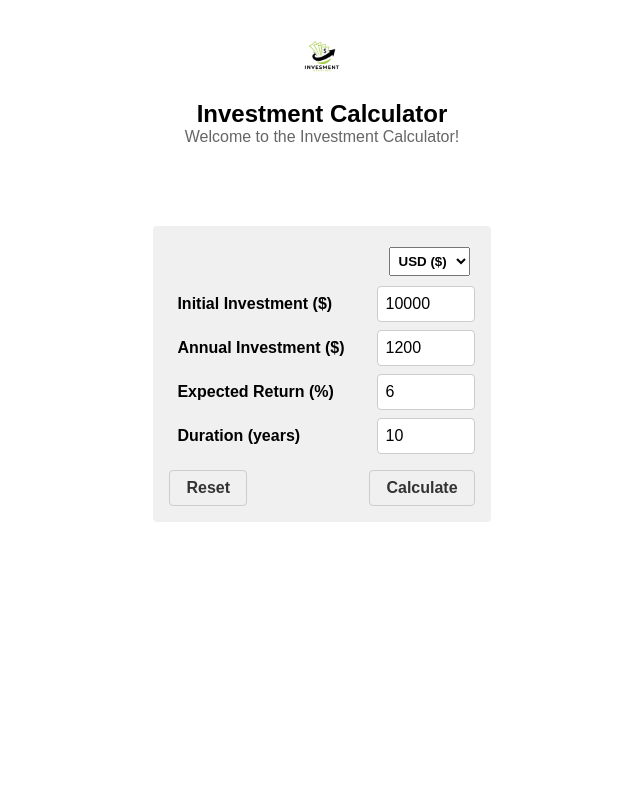
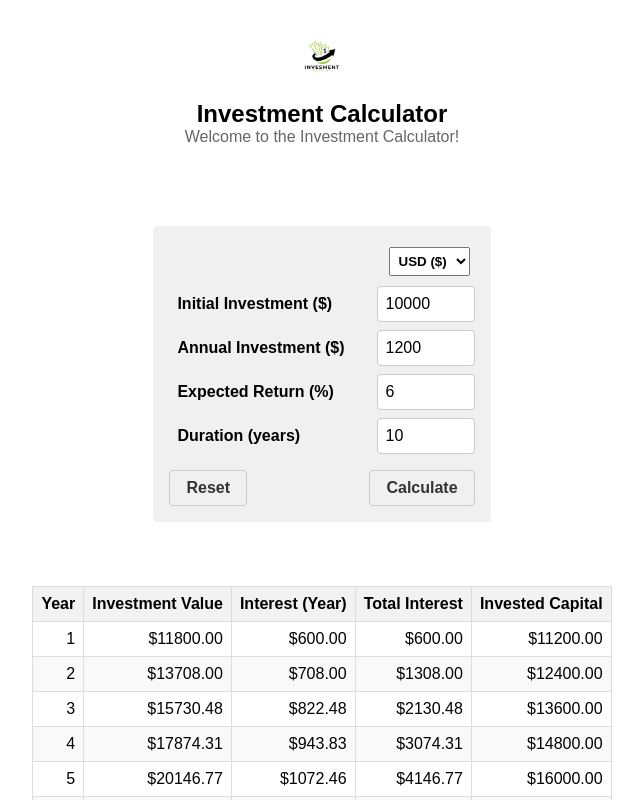
Before and after one commit to AbsoluteMassive/invest-calc-app, a React (Vite) app: page / in a window 1280 px wide. Both pictures are taken after a click on the button "Calculate". Shown: the top 800 px of the page, without its empty margins (318-961 px from the left). Built offline with nearby package versions, Linux system fonts and the light colour scheme.

Commit message:
Added investment calculation logic and output display

```diff
--- a/src/App.jsx
+++ b/src/App.jsx
@@ -1,6 +1,8 @@
 import Header from "./componets/Header";
 import logo from "../src/assets/investLogo.png";
 import UserInput from "./componets/UserInput";
+import Output from "./componets/Output";
+import { calculateInvestmentResults } from "./util/inv";
 import { useState } from "react";
 function App() {
   const [userInput, setUserInput] = useState({
@@ -9,6 +11,36 @@ function App() {
     expectedReturn: 6,
     duration: 10,
   });
+  const [resultData, setResultData] = useState([]);
+  const [error, setError] = useState(null);
+  const [currency, setCurrency] = useState("USD");
+  const [submittedCurrency, setSubmittedCurrency] = useState("USD");
+
+  const handleSubmit = (e) => {
+    e.preventDefault();
+    if (
+      +userInput.initialInvestment <= 0 ||
+      +userInput.annualInvestment <= 0 ||
+      +userInput.expectedReturn <= 0 ||
+      +userInput.duration <= 0
+    ) {
+      setError("Please enter valid positive values for all fields.");
+      return;
+    }
+    if (+userInput.duration > 100) {
+      setError("Duration should not exceed 100 years.");
+      return;
+    }
+    const result = calculateInvestmentResults({
+      initialInvestment: +userInput.initialInvestment,
+      annualInvestment: +userInput.annualInvestment,
+      expectedReturn: +userInput.expectedReturn,
+      duration: +userInput.duration,
+    });
+    setError(null);
+    setResultData(result);
+    setSubmittedCurrency(currency);
+  };
   /*const [userInput, setUserInput] = useState(() => {
       const storedUserInput = localStorage.getItem("userInput");
       return storedUserInput
@@ -27,10 +59,22 @@ function App() {
     setUserInput((prevUserInput) => ({
       ...prevUserInput,
       //"+newValue" to ensure it's treated as a number
-      [inputIdentifier]: +newValue,
+      [inputIdentifier]: newValue,
     }));
   };
-
+  const handleReset = () => {
+    if (confirm("Are you sure you want to reset the form?")) {
+      setUserInput({
+        initialInvestment: 10000,
+        annualInvestment: 1200,
+        expectedReturn: 6,
+        duration: 10,
+      });
+      setCurrency("USD");
+      setError(null);
+      setResultData([]);
+    }
+  };
   return (
     <div>
       <Header
@@ -42,7 +86,18 @@ function App() {
         <p>Welcome to the Investment Calculator!</p>
       </Header>
       <main>
-        <UserInput userInput={userInput} onUserInputChange={handleChange} />
+        <UserInput
+          onSubmit={handleSubmit}
+          userInput={userInput}
+          onUserInputChange={handleChange}
+          onReset={handleReset}
+          currency={currency}
+          setCurrency={setCurrency}
+        />
+        {error && <p style={{ color: "red" }}>{error}</p>}
+        {resultData.length > 0 && (
+          <Output resultData={resultData} currency={submittedCurrency} />
+        )}
       </main>
     </div>
   );
--- /dev/null
+++ b/src/componets/Output.jsx
@@ -0,0 +1,59 @@
+const Output = ({ resultData, currency }) => {
+  const currencySymbols = {
+    USD: "$",
+    EUR: "€",
+    GBP: "£",
+  };
+  const displayedResults = resultData.filter(
+    (yearData) =>
+      yearData.year <= 10 ||
+      yearData.year % 10 === 0 ||
+      yearData.year === resultData.length,
+  );
+
+  return (
+    <div>
+      <table>
+        <thead>
+          <tr>
+            <th>Year</th>
+            <th>Investment Value</th>
+            <th>Interest (Year)</th>
+            <th>Total Interest</th>
+            <th>Invested Capital</th>
+          </tr>
+        </thead>
+        <tbody>
+          {displayedResults.map((yearData, index) => (
+            <tr
+              key={index}
+              className={
+                yearData.year === resultData.length ? "total-interest" : ""
+              }
+            >
+              <td>{yearData.year}</td>
+              <td>
+                {currencySymbols[currency]}
+                {yearData.investmentValue.toFixed(2)}
+              </td>
+              <td>
+                {currencySymbols[currency]}
+                {yearData.interest.toFixed(2)}
+              </td>
+              <td>
+                {currencySymbols[currency]}
+                {yearData.totalInterest.toFixed(2)}
+              </td>
+              <td>
+                {currencySymbols[currency]}
+                {yearData.investedCapital.toFixed(2)}
+              </td>
+            </tr>
+          ))}
+        </tbody>
+      </table>
+    </div>
+  );
+};
+
+export default Output;
--- a/src/componets/UserInput.jsx
+++ b/src/componets/UserInput.jsx
@@ -1,7 +1,11 @@
-import { useState } from "react";
-
-const UserInput = ({ userInput, onUserInputChange }) => {
-  const [currency, setCurrency] = useState("USD");
+const UserInput = ({
+  userInput,
+  onUserInputChange,
+  onSubmit,
+  onReset,
+  currency,
+  setCurrency,
+}) => {
   const currencySymbols = {
     USD: "$",
     EUR: "€",
@@ -11,28 +15,7 @@ const UserInput = ({ userInput, onUserInputChange }) => {
   const handleChange = (inputIdentifier, newValue) => {
     onUserInputChange(inputIdentifier, newValue);
   };
-  const handleReset = () => {
-    if (confirm("Are you sure you want to reset the form?")) {
-      onUserInputChange("initialInvestment", 10000);
-      onUserInputChange("annualInvestment", 1200);
-      onUserInputChange("expectedReturn", 6);
-      onUserInputChange("duration", 10);
-    }
-    setCurrency("USD");
-  };
-  const handleSubmit = (e) => {
-    e.preventDefault();
-    if (
-      userInput.initialInvestment <= 0 ||
-      userInput.annualInvestment <= 0 ||
-      userInput.expectedReturn <= 0 ||
-      userInput.duration <= 0
-    ) {
-      alert("Please enter valid positive values for all fields.");
-      return;
-    }
-    console.log("Form submitted", userInput, currency);
-  };
+
   return (
     <section id="user-input">
       <select
@@ -45,7 +28,7 @@ const UserInput = ({ userInput, onUserInputChange }) => {
         <option value="GBP">GBP (£)</option>
       </select>
 
-      <form onSubmit={handleSubmit}>
+      <form onSubmit={onSubmit}>
         <div className="input-group">
           <label htmlFor="initialInvestment">
             Initial Investment ({currencySymbols[currency]})
@@ -87,7 +70,7 @@ const UserInput = ({ userInput, onUserInputChange }) => {
           />
         </div>
         <div className="btn-group">
-          <button className="btn" type="button" onClick={handleReset}>
+          <button className="btn" type="button" onClick={onReset}>
             Reset
           </button>
           <button className="btn" type="submit">
--- a/src/index.css
+++ b/src/index.css
@@ -114,3 +114,29 @@ main {
     margin: 10px auto;
   }
 }
+/* Output Section */
+table {
+  width: 100%;
+  border-collapse: collapse;
+  margin-top: 2rem;
+}
+
+th,
+td {
+  border: 1px solid #ddd;
+  padding: 8px;
+  text-align: right;
+}
+
+th {
+  background-color: #f2f2f2;
+  font-weight: bold;
+}
+
+tr:nth-child(even) {
+  background-color: #f9f9f9;
+}
+.total-interest {
+  font-weight: bold;
+  outline: 2px solid #10c352;
+}
--- /dev/null
+++ b/src/util/inv.js
@@ -0,0 +1,26 @@
+export function calculateInvestmentResults({
+  initialInvestment,
+  annualInvestment,
+  expectedReturn,
+  duration,
+}) {
+  const annualData = [];
+  let investmentValue = initialInvestment;
+  let totalInterest = 0;
+  let investedCap = initialInvestment;
+
+  for (let i = 0; i < duration; i++) {
+    const interestEarnedInYear = investmentValue * (expectedReturn / 100);
+    totalInterest += interestEarnedInYear;
+    investedCap += annualInvestment;
+    investmentValue += interestEarnedInYear + annualInvestment;
+    annualData.push({
+      year: i + 1,
+      interest: interestEarnedInYear,
+      investmentValue: investmentValue,
+      totalInterest: totalInterest,
+      investedCapital: investedCap,
+    });
+  }
+  return annualData;
+}
```
